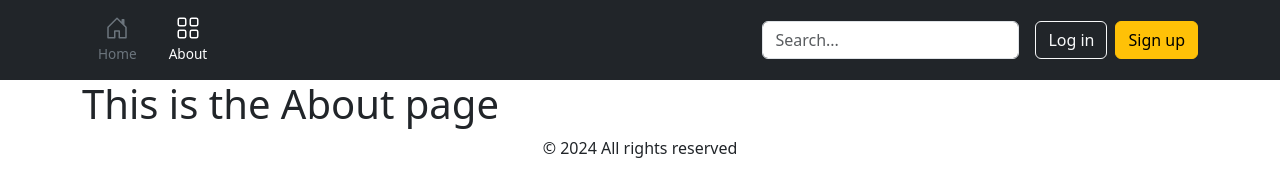
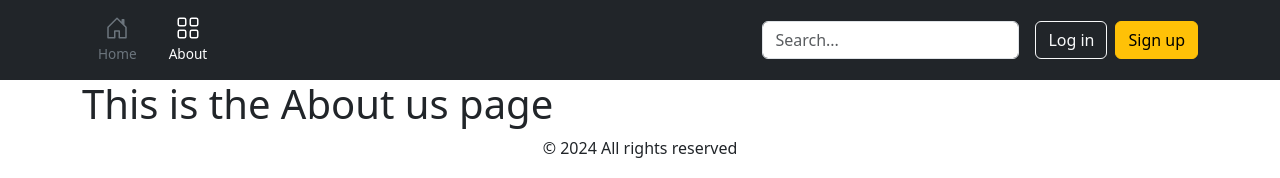
Before and after one commit to qmacias/online-movies-frontend, a Vue app: page /about in a window 1280 px wide. Shown: the top 178 px of the page. Built offline with nearby package versions, Linux system fonts and the light colour scheme.

Commit message:
Remove Not Found Lazy Initialization

```diff
--- a/src/router/index.js
+++ b/src/router/index.js
@@ -2,6 +2,8 @@ import { createRouter, createWebHistory } from "vue-router";
 
 import HomeView from "@/views/HomeView.vue";
 import AboutView from "@/views/AboutView.vue";
+
+import NotFoundError from "@/components/NotFoundError.vue";
 
 const routes = [
   {
@@ -21,7 +23,7 @@ const routes = [
   },
   {
     path: "/:pathMatch(.*)*",
-    component: () => import('@/components/NotFoundError.vue'),
+    component: NotFoundError,
     meta: {
       hideComponents: true,
       title: "404 Page",
--- a/src/views/AboutView.vue
+++ b/src/views/AboutView.vue
@@ -1,6 +1,6 @@
 <template>
   <div class="about container">
-    <h1>This is the About page</h1>
+    <h1>This is the About us page</h1>
   </div>
 </template>
 
```
Also changed, not shown: 7 other files (tests, documents, lock files or other folders).
